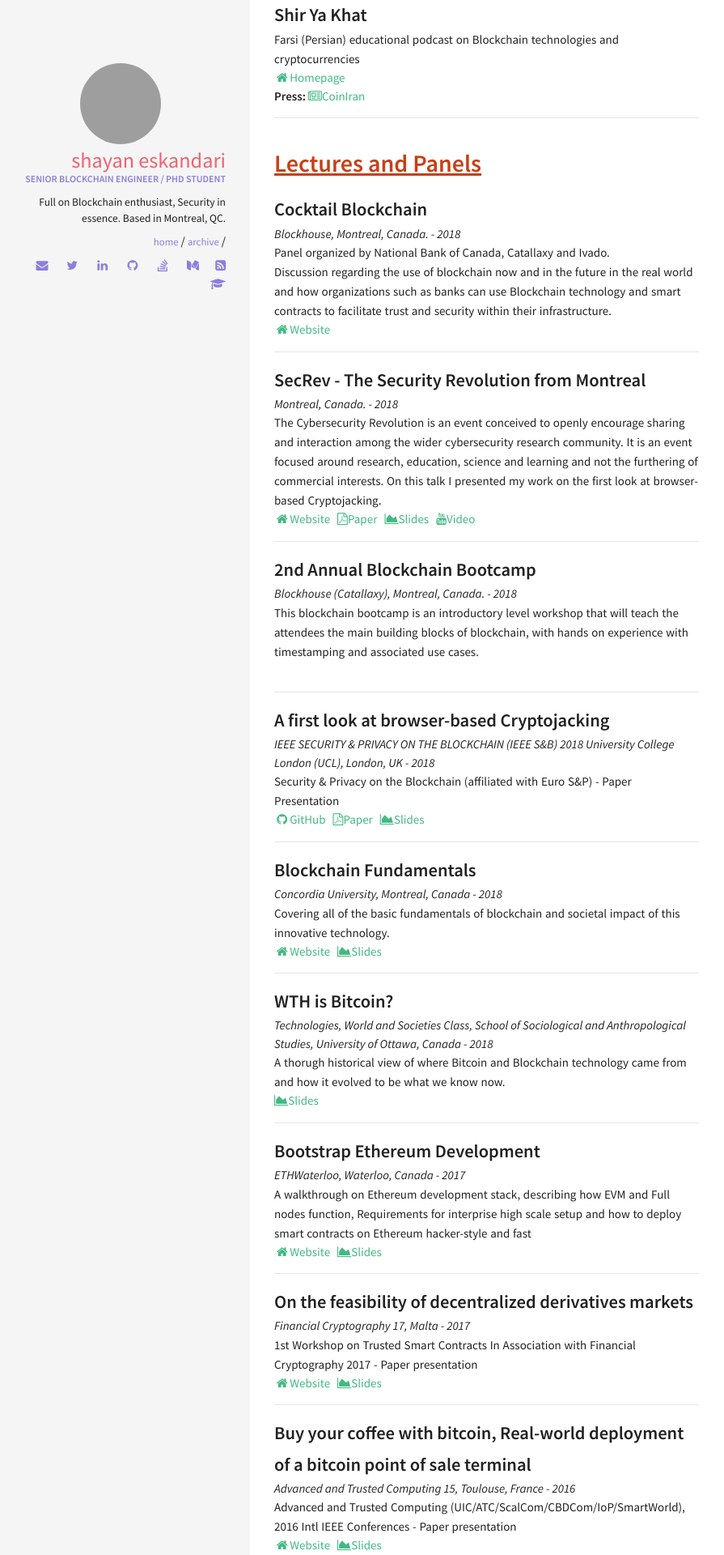
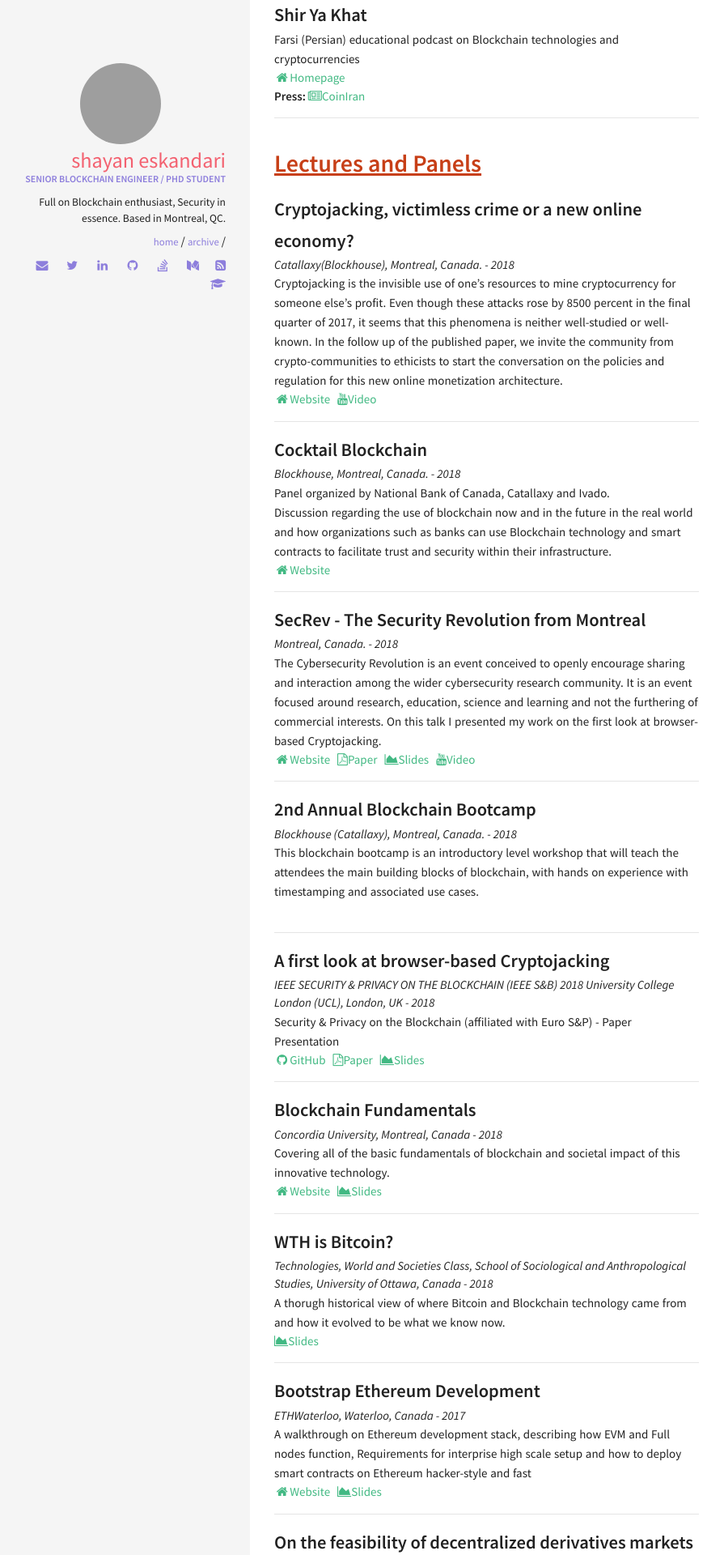
Before and after one commit to shayanb/shayan.es, a Jekyll site: the page built from index.html, in a window 1280 px wide. Shown: the part 2212-4132 px from the top of the page at 81% size, without its empty margins (11-906 px from the left). Built offline with Jekyll 4.4.1, drawn with Linux system fonts in a browser that asks for light colours; nearby versions of some CDN libraries.

Commit message:
Update on lectures

```diff
--- a/_config.yml
+++ b/_config.yml
@@ -5,9 +5,9 @@
 #
 title: Shayan Eskandari
 email: me@shayan.es
-description: Shayan Eskandari Personal Website
+description: Shayan Eskandari Website
 url: https://shayan.es # the base hostname & protocol for your site
-keywords: ["Blockchain", "Security", "Bitcoin", "Ethereum", "Engineer", "Decentralization", "STS"]
+keywords: ["Shayan Eskandari","Shayan", "Eskandari" ,"Blockchain", "Security", "Bitcoin", "Ethereum", "Engineer", "Decentralization", "STS"]
 
 #
 ###################################
--- a/_data/index/lectures.yml
+++ b/_data/index/lectures.yml
@@ -1,5 +1,13 @@
+- name: Cryptojacking, victimless crime or a new online economy?
+  descr: "Cryptojacking is the invisible use of one’s resources to mine cryptocurrency for someone else’s profit. Even though these attacks rose by 8500 percent in the final quarter of 2017, it seems that this phenomena is neither well-studied or well-known. In the follow up of the published paper, we invite the community from crypto-communities to ethicists to start the conversation on the policies and regulation for this new online monetization architecture."
+  location: Catallaxy(Blockhouse), Montreal, Canada.
+  website: https://www.meetup.com/montreal-blockchain/events/251802786/
+  youtube: https://URL_WILL_BE_PUBLISHED_SOON
+  flag: CA
+  year: 2018
+
 - name: Cocktail Blockchain
-  descr: "Panel organized by National Bank of Canada, Catallaxy and Ivado. <br> Discussion regarding the use of blockchain now and in the future in the real world and how organizations such as banks can use Blockchain technology and smart contracts to facilitate trust and security within their infrastructure."   #image: pong.png
+  descr: "Panel organized by National Bank of Canada, Catallaxy and Ivado. <br> Discussion regarding the use of blockchain now and in the future in the real world and how organizations such as banks can use Blockchain technology and smart contracts to facilitate trust and security within their infrastructure."
   location: Blockhouse, Montreal, Canada.
   website: https://www.finance-montreal.com/en/events/cocktail-blockchain/
   flag: CA
@@ -7,7 +15,6 @@
 
 - name: SecRev - The Security Revolution from Montreal
   descr: "The Cybersecurity Revolution is an event conceived to openly encourage sharing and interaction among the wider cybersecurity research community. It is an event focused around research, education, science and learning and not the furthering of commercial interests. On this talk I presented my work on the first look at browser-based Cryptojacking."
-    #image: pong.png
   website: https://secrev.dfir.science/
   paper: https://arxiv.org/abs/1803.02887
   year: 2018
```
